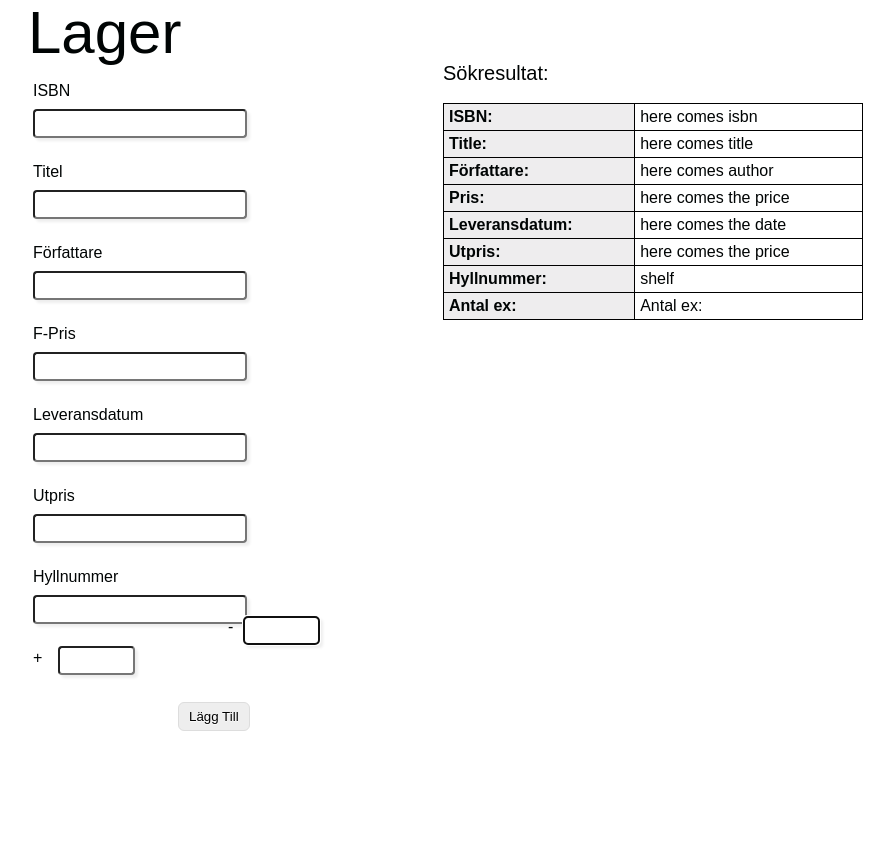
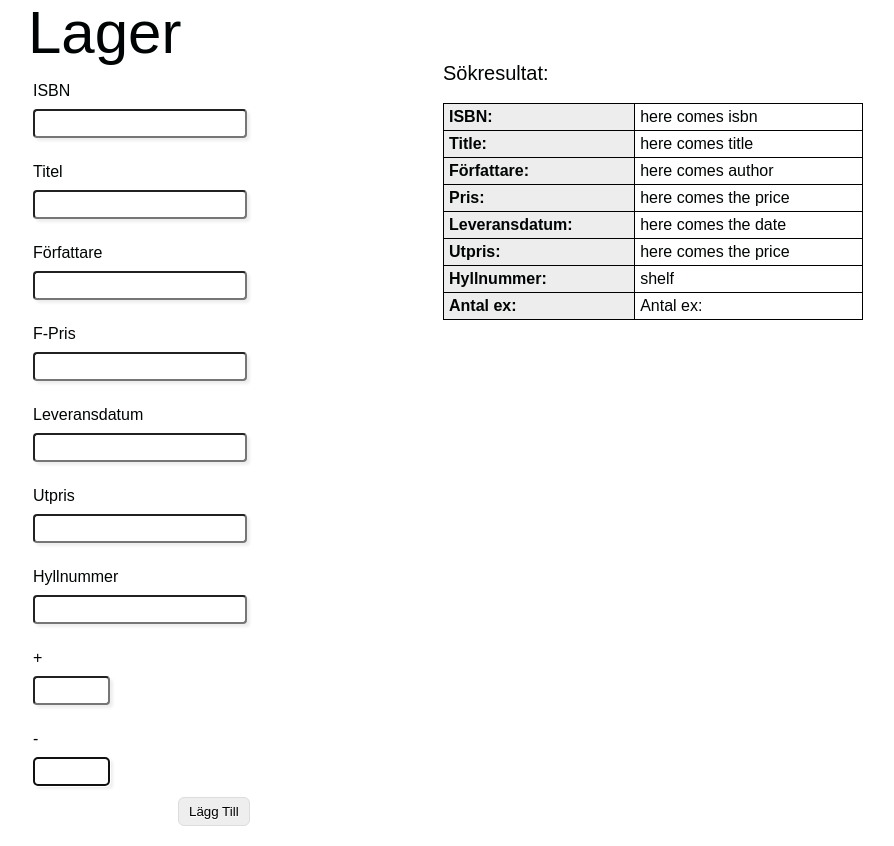
Before and after one commit to mh1830/bookstore_grupp2, a PHP site: page / in a window 1280 px wide. Shown: the part 214-1060 px from the top of the page, without its empty margins (102-996 px from the left). Before the commit the page ends 945 px from the top, so only its background shows below. Run offline with PHP 8.4, Linux system fonts and the light colour scheme; some web fonts are replaced.

Commit message:
Kommenterade ut
Kommenterade ut styling på css på antalplus och antalminus

```diff
--- a/css/css.css
+++ b/css/css.css
@@ -204,7 +204,7 @@ body#rapport li.menuItem1, body#index li.menuItem2, body#saldabocker li.menuItem
 #mainSection label {
 	padding-left:10px;
 	}
-#antalPlus {
+/*#antalPlus {
 	margin-top: -20px;
 	margin-left: 35px;
 }
@@ -221,7 +221,7 @@ body#rapport li.menuItem1, body#index li.menuItem2, body#saldabocker li.menuItem
 	position: absolute;
 	top:833px;
 	left:320px;
-}
+}*/
 /* Knappen Lägg till */
 .buttonL {
    	padding: 6px 10px;
```
